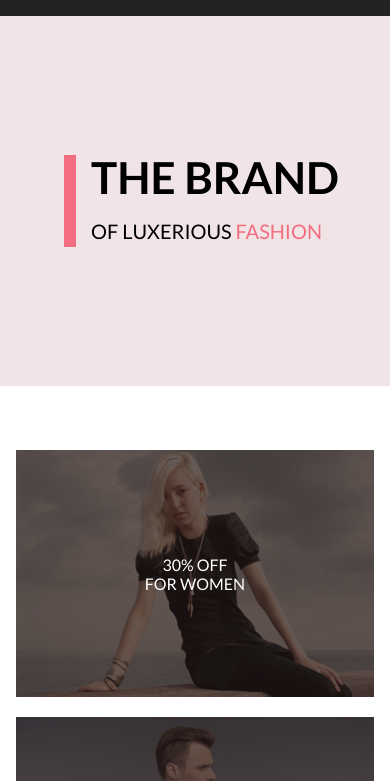
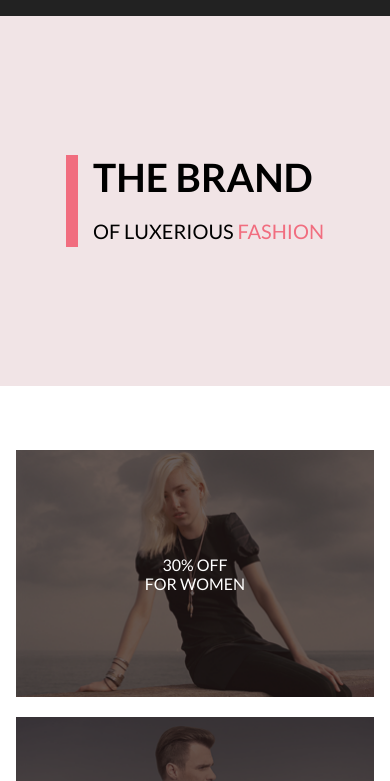
Before and after one commit to dosya04/online_store, a plain HTML site: page index.html in a window 390 px wide. Shown: the part 63-844 px from the top of the page. Drawn offline with Linux system fonts and the light colour scheme.

Commit message:
lesson2-3

```diff
--- a/index.html
+++ b/index.html
@@ -26,8 +26,7 @@
             </div>
         </div>
     </header>
-    <div class="BrandContent">
-        <div class="container">
+    <div class="brandContent">
         <div class="brandContent__container">
             <div class="leftBrand">
                 <img src="img/brandLeft.png" alt="">
@@ -75,7 +74,6 @@
                     <a href="#">T-Shirts</a>
                     <a href="#">Shirts</a>
                     <a href="#">Bags</a>
-                    </div>
                 </div>
             </div>
         </div>
--- a/style.css
+++ b/style.css
@@ -20,6 +20,7 @@
 .container {
     margin: 0 auto;
     position: relative;
+    max-width: 1000px;
 }
 
 .logo {
@@ -282,11 +283,14 @@
     color: #fff;
 }
 
+.service {
+    background: #222224;
+}
+
 
 .serviceType {
     display: grid;
     grid-template-columns: repeat(3, 1fr);
-    background: #222224;
     gap: 64px;
     padding-top: 104px;
     padding-bottom: 104px;
@@ -328,7 +332,6 @@
 .subscribe .container {
     display: flex;
     justify-content: space-between;
-    max-width: 1140px;
 }
 
 .subscribeInfo {
@@ -354,7 +357,6 @@
 }
 
 .subscribeEmailText {
-    text-align: center;
     font-size: 14px;
     line-height: 30px;
     text-align: center;
@@ -445,6 +447,11 @@ footer .container {
     }
 }
 
+@media (max-width: 614px ) {
+    .rightBrandPromo div:first-child {
+        font-size: 39px;
+    }
+}
 
 @media (max-width: 599px ) {
     .market,
@@ -454,6 +461,11 @@ footer .container {
 
     .leftBrand {
         display: none;
+    }
+
+    .rightBrand {
+        justify-content: center;
+        padding-left: 0;
     }
 
     .brandContent__container > div {
```
Lines whose indentation alone changed are shown as unchanged.
